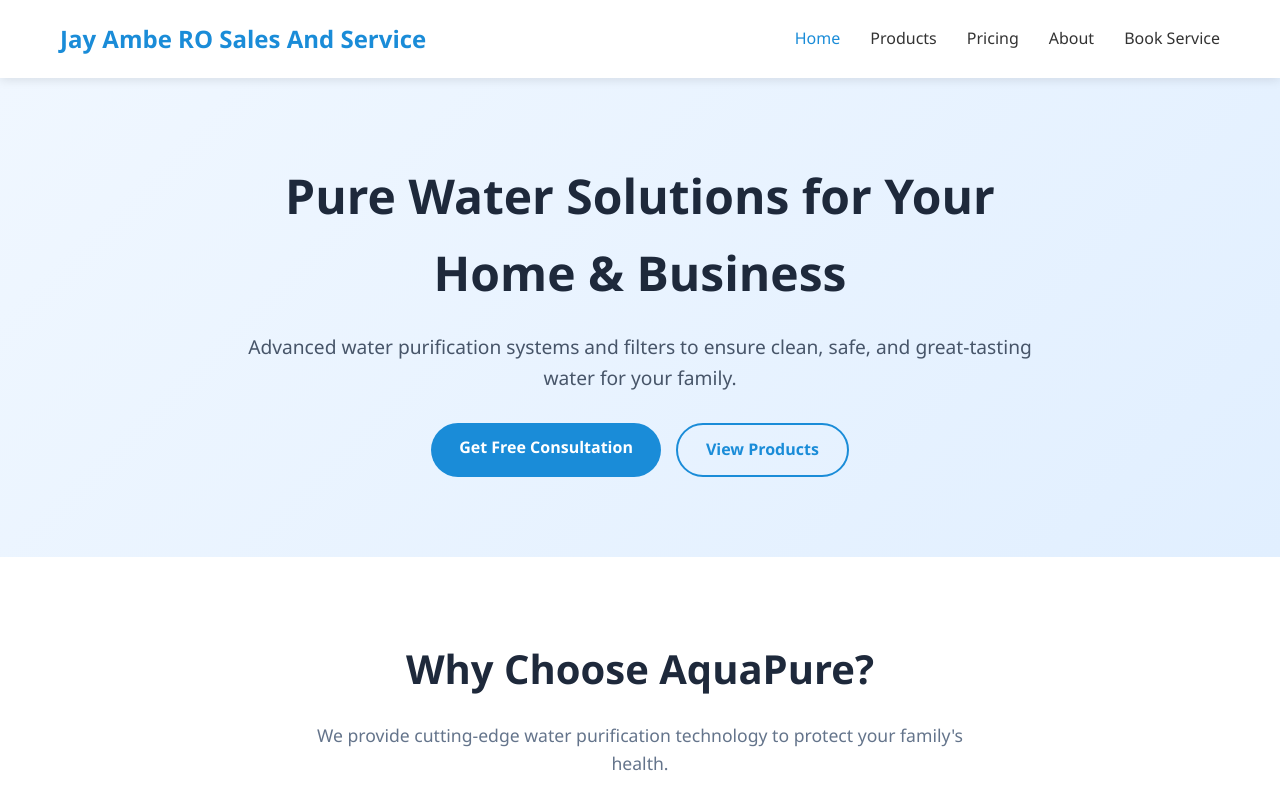
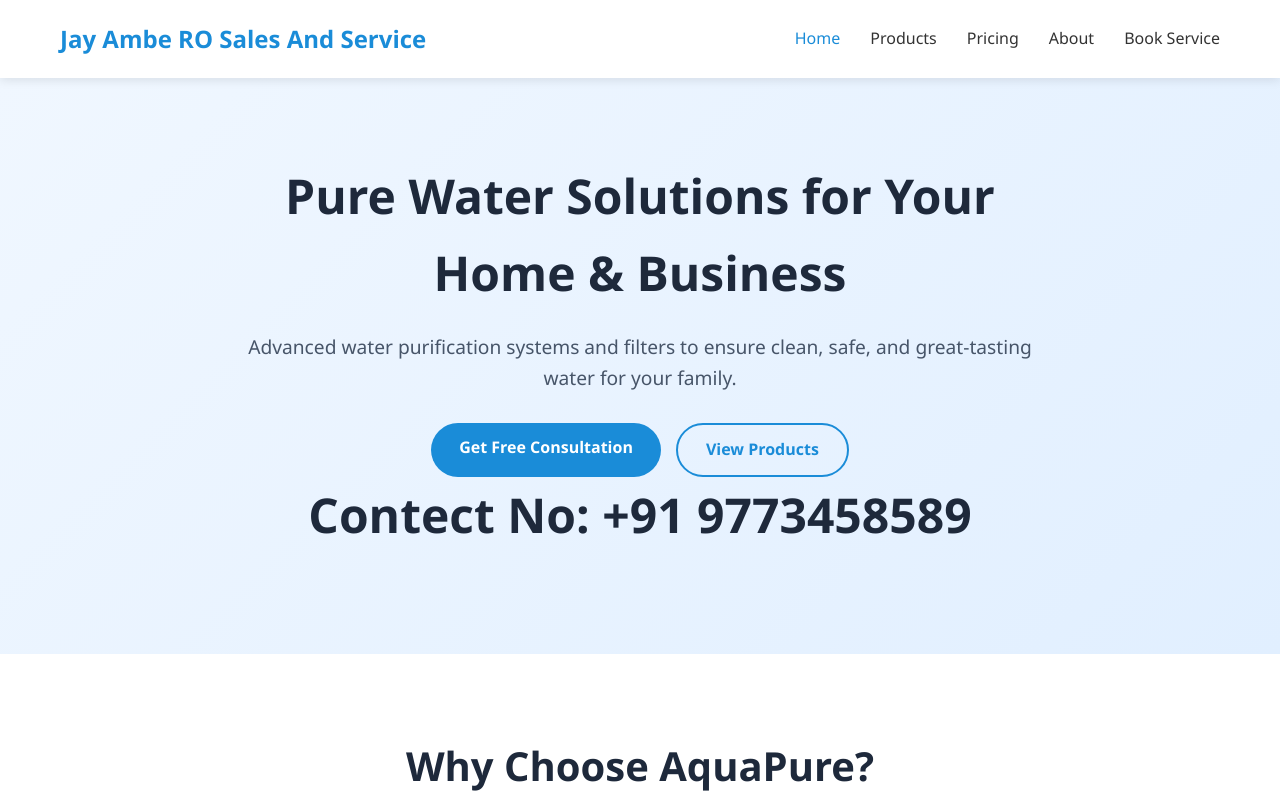
Before and after one commit to MISTRYUDITRAJESHKUMAR/Jay-Ambe-RO, a plain HTML site: page index.html in a window 1280 px wide. Shown: the top 801 px of the page. Drawn offline with Linux system fonts and the light colour scheme.

Commit message:
Update index.html

```diff
--- a/index.html
+++ b/index.html
@@ -741,6 +741,7 @@
                         <a href="#" class="btn btn-primary" data-page="booking">Get Free Consultation</a>
                         <a href="#" class="btn btn-outline" data-page="features">View Products</a>
                     </div>
+                     <h1>Contect No: +91 9773458589</h1>
                 </div>
             </div>
         </section>
```
